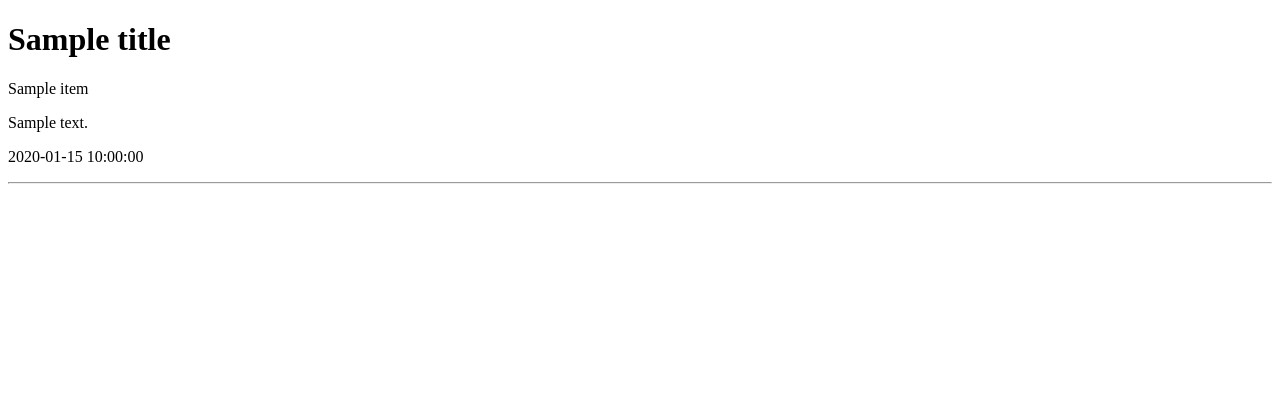
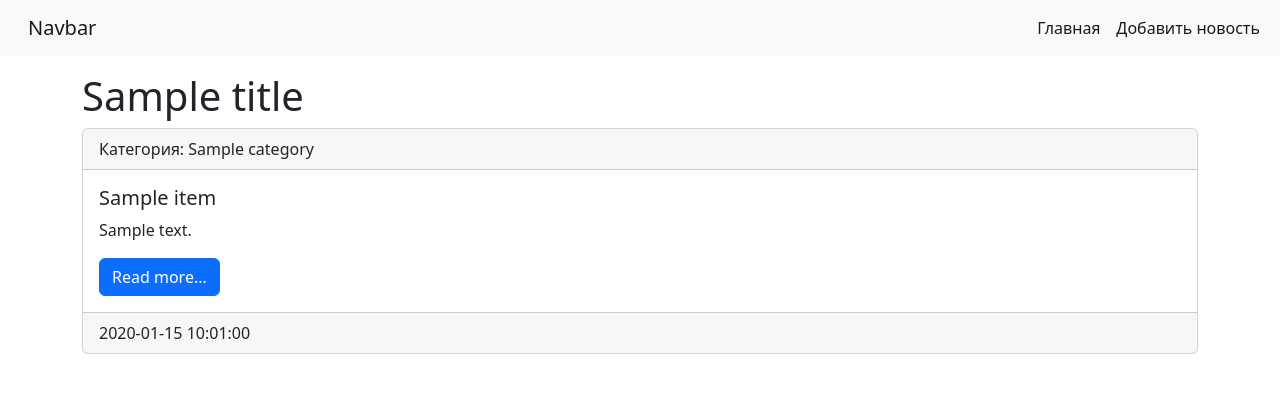
Before and after one commit to dpapazyan/testsite, a Django app: template mysite/news/templates/news/index.html in a window 1280 px wide. Shown: the top 393 px of the page. Run offline with Django 4.2, Linux system fonts and the light colour scheme; the template is opened without the code that fills it: most values are stand-ins (such as "Sample title", 1, 10 or a date in 2020).

Commit message:
Third commit

```diff
--- a/mysite/news/templates/news/index.html
+++ b/mysite/news/templates/news/index.html
@@ -1,21 +1,68 @@
-<!DOCTYPE html>
-<html lang="en">
+<!doctype html>
+<html lang="ar" dir="ltr">
 <head>
-    <meta charset="UTF-8">
-    <title>{{ title }}</title>
+  <!-- Required meta tags -->
+  <meta charset="utf-8">
+  <meta name="viewport" content="width=device-width, initial-scale=1">
+
+  <!-- Bootstrap CSS -->
+  <link rel="stylesheet" href="https://cdn.jsdelivr.net/npm/bootstrap@5.2.0/dist/css/bootstrap.rtl.min.css" integrity="sha384-+4j30LffJ4tgIMrq9CwHvn0NjEvmuDCOfk6Rpg2xg7zgOxWWtLtozDEEVvBPgHqE" crossorigin="anonymous">
+
+  <title>{{ Title }}</title>
 </head>
 <body>
 
-<h1>{{ title }}</h1>
+<nav class="navbar navbar-expand-lg bg-light">
+  <div class="container-fluid">
+    <a class="navbar-brand" href="/">Navbar</a>
+    <button class="navbar-toggler" type="button" data-bs-toggle="collapse" data-bs-target="#navbarSupportedContent" aria-controls="navbarSupportedContent" aria-expanded="false" aria-label="Toggle navigation">
+      <span class="navbar-toggler-icon"></span>
+    </button>
+    <div class="collapse navbar-collapse" id="navbarSupportedContent">
+      <ul class="navbar-nav me-auto mb-2 mb-lg-0">
+        <li class="nav-item">
+          <a class="nav-link active" aria-current="page" href="/">Главная</a>
+        </li>
+        <li class="nav-item">
+          <a class="nav-link active" aria-current="page" href="/">Добавить новость</a>
+        </li>
+      </ul>
+    </div>
+  </div>
+</nav>
 
-{% for item in news %}
-<div>
-    <p>{{ item.title }}</p>
-    <p>{{ item.content }}</p>
-    <p>{{ item.creared_at|date:"Y-m-d H:i:s" }}</p>
+
+<div class="container mt-3">
+  <h1>{{ Title }}</h1>
+  <div class="row">
+    <div class="col-md-12">
+      {% for item in news %}
+      <div class="card mb-3">
+        <div class="card-header">
+          Категория: {{ item.category }}
+        </div>
+        <div class="card-body">
+          <h5 class="card-title">{{ item.title }}</h5>
+          <p class="card-text">{{ item.content }}</p>
+          <a href="#" class="btn btn-primary">Read more...</a>
+        </div>
+        <div class="card-footer text-mited">
+          {{ item.creared_at|date:"Y-m-d H:m:s" }}
+        </div>
+      </div>
+      {% endfor %}
+    </div>
+  </div>
 </div>
-<hr>
-{% endfor %}
+<!-- Optional JavaScript; choose one of the two! -->
 
+<!-- Option 1: Bootstrap Bundle with Popper -->
+<script src="https://cdn.jsdelivr.net/npm/bootstrap@5.2.0/dist/js/bootstrap.bundle.min.js" integrity="sha384-A3rJD856KowSb7dwlZdYEkO39Gagi7vIsF0jrRAoQmDKKtQBHUuLZ9AsSv4jD4Xa" crossorigin="anonymous"></script>
+
+<!-- Option 2: Separate Popper and Bootstrap JS -->
+<!--
+<script src="https://cdn.jsdelivr.net/npm/@popperjs/core@2.11.5/dist/umd/popper.min.js" integrity="sha384-Xe+8cL9oJa6tN/veChSP7q+mnSPaj5Bcu9mPX5F5xIGE0DVittaqT5lorf0EI7Vk" crossorigin="anonymous"></script>
+<script src="https://cdn.jsdelivr.net/npm/bootstrap@5.2.0/dist/js/bootstrap.min.js" integrity="sha384-ODmDIVzN+pFdexxHEHFBQH3/9/vQ9uori45z4JjnFsRydbmQbmL5t1tQ0culUzyK" crossorigin="anonymous"></script>
+-->
 </body>
 </html>
```
Also changed, not shown: mysite/db.sqlite3.
